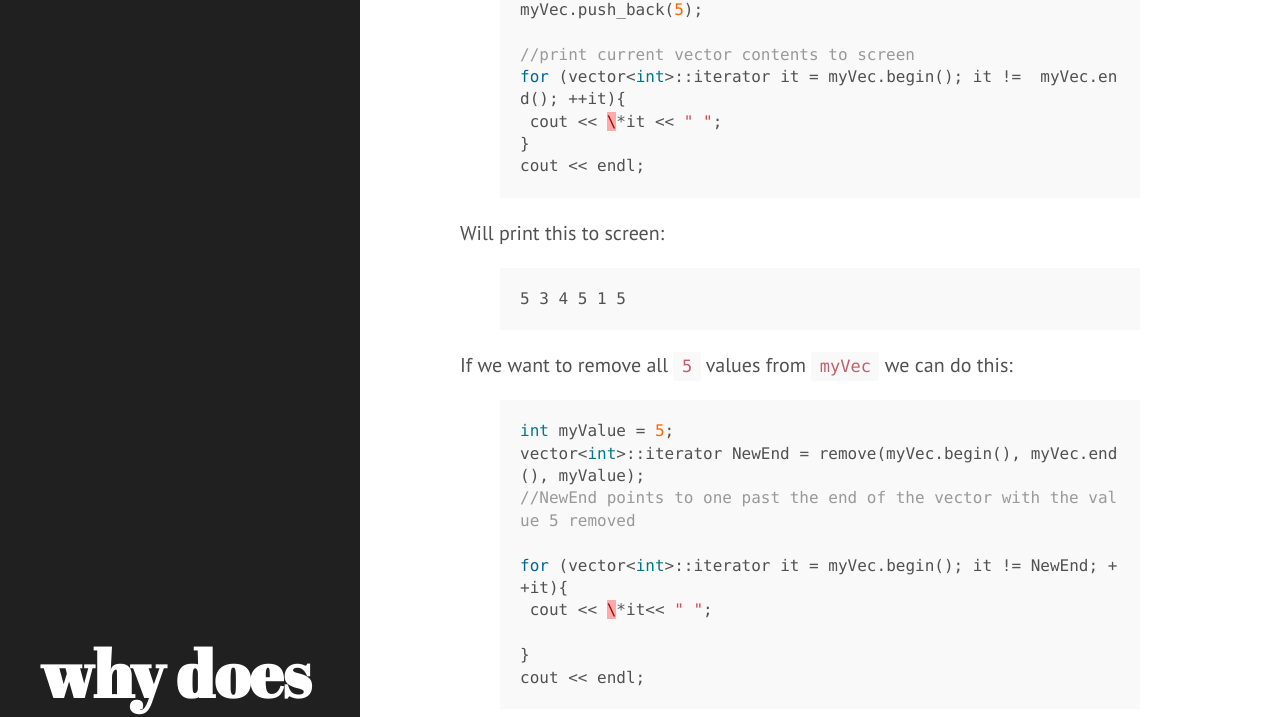
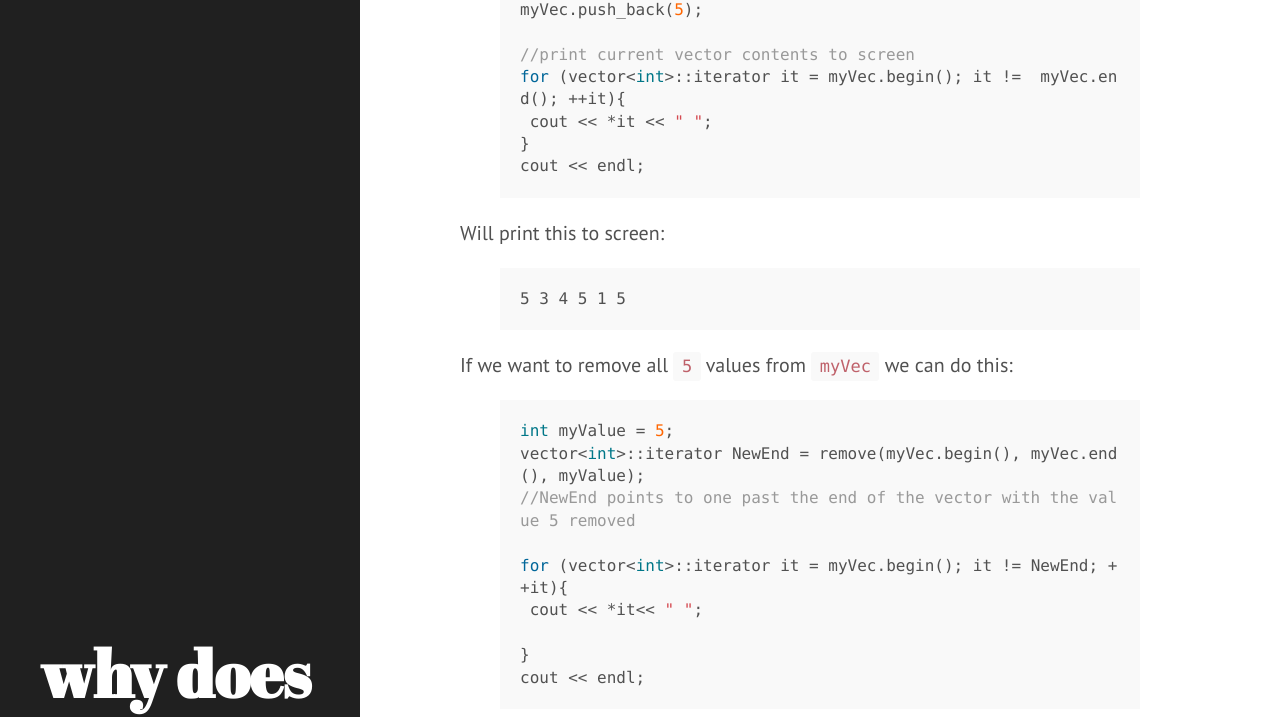
Before and after one commit to sgrieve/sgrieve.github.io, a Jekyll site: the page built from _posts/2015-07-29-erasing-from-vectors.md, in a window 1280 px wide and 1400 px high, scrolled down 350 px. Shown: the part 148-865 px from the top of the window. Built offline with Jekyll 4.4.1, drawn with Linux system fonts in a browser that asks for light colours; Markdown is read by kramdown in place of the engine named in the settings.

Commit message:
Fixing some bugs and broken links

```diff
--- a/_posts/2015-07-29-erasing-from-vectors.md
+++ b/_posts/2015-07-29-erasing-from-vectors.md
@@ -22,7 +22,7 @@ myVec.push_back(5);
 
 //print current vector contents to screen
 for (vector<int>::iterator it = myVec.begin(); it !=  myVec.end(); ++it){
- cout << \*it << " ";
+ cout << *it << " ";
 }
 cout << endl;
 
@@ -42,7 +42,7 @@ vector<int>::iterator NewEnd = remove(myVec.begin(), myVec.end(), myValue);
 //NewEnd points to one past the end of the vector with the value 5 removed
 
 for (vector<int>::iterator it = myVec.begin(); it != NewEnd; ++it){
- cout << \*it<< " ";
+ cout << *it<< " ";
 
 }
 cout << endl;
@@ -73,7 +73,7 @@ We can test that this has worked by attempting to write the whole vector to scre
 
 {% highlight c %}
 for (vector<int>::iterator it = myVec.begin(); it !=  myVec.end(); ++it){
- cout << \*it << " ";
+ cout << *it << " ";
 }
 cout << endl;
 
```
Also changed, not shown: _posts/2015-07-08-simple-debugging.md (+1 -1 lines), _posts/2015-07-24-map.md (+1 -1 lines), _posts/2015-07-29-searching-vectors.md (+1 -1 lines).
